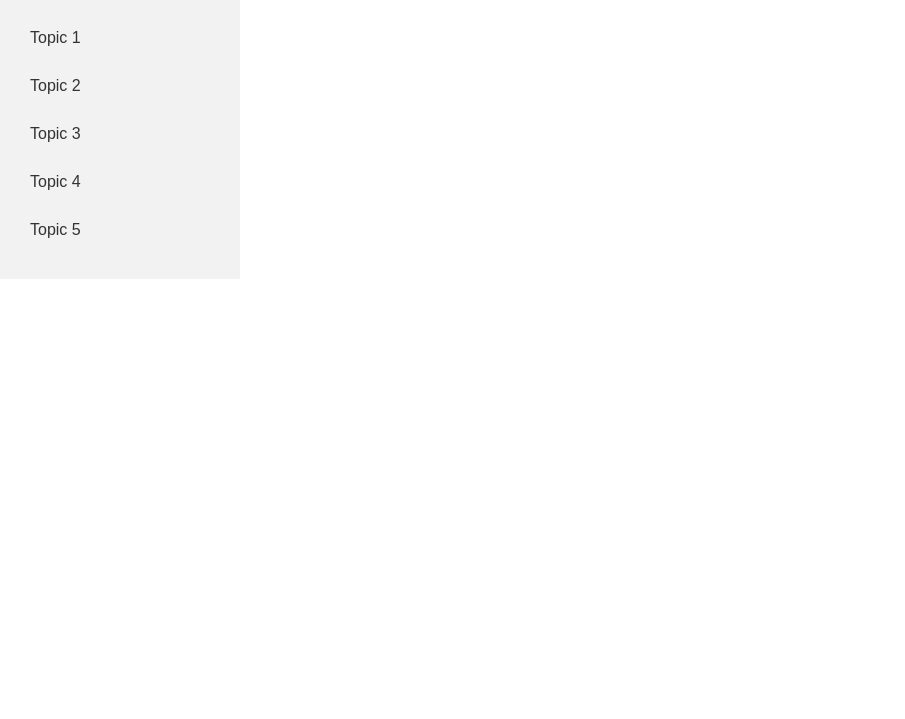
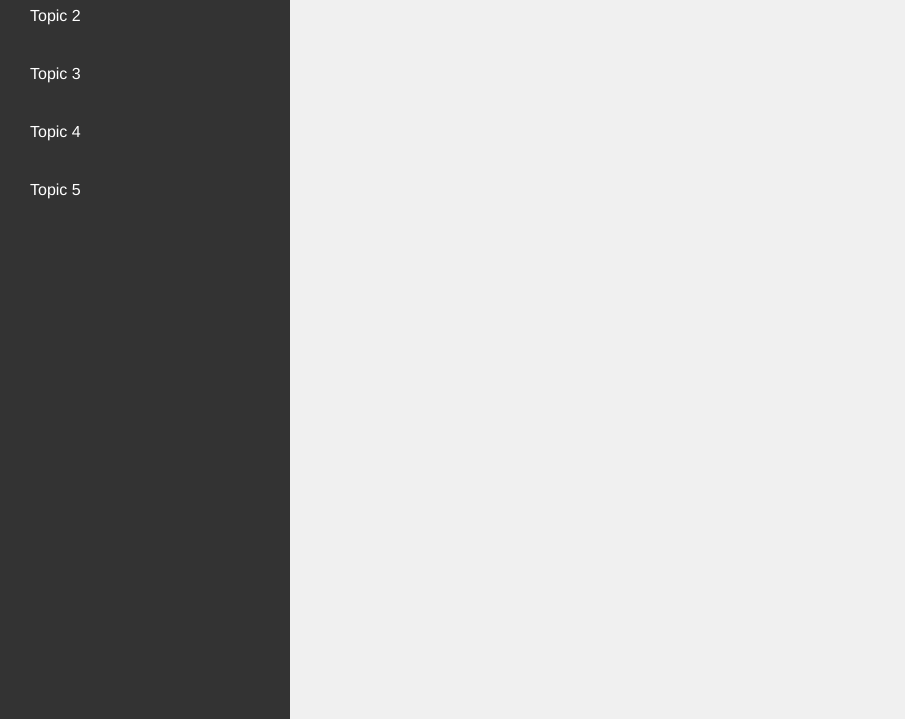
Before and after one commit to rolandogonzagajr/InfoSecH3, a plain HTML site: page index.html in a window 1280 px wide. Shown: the part 81-800 px from the top of the page, without its empty margins (0-905 px from the left). Drawn offline with Linux system fonts and the light colour scheme.

Commit message:
Update style.css

```diff
--- a/style.css
+++ b/style.css
@@ -6,22 +6,29 @@ body {
     background-size: cover;
     margin: 0;
     padding: 0;
-    font-family: Arial, sans-serif;
+    font-family: "Helvetica Neue", Helvetica, Arial, sans-serif;
+    color: #333; /* Font color for the entire page */
+    background-color: #f0f0f0; /* Background color for the entire page */
 }
 
 .leftnav {
-    background-color: #f2f2f2;
+    background-color: #333; /* Background color for the left navigation */
     padding: 20px;
-    width: 200px;
+    width: 250px; /* Increase the width to make it bigger */
+    height: 100vh; /* Take up the full viewport height */
+    position: fixed;
+    top: 0;
+    left: 0;
+    overflow-y: auto; /* Add scrolling if the content overflows */
 }
 
 .leftnav a {
     display: block;
-    margin-bottom: 10px;
+    margin-bottom: 20px; /* Increase spacing between links */
     padding: 10px;
     text-align: left;
     text-decoration: none;
-    color: #333;
+    color: #fff; /* Font color for the links */
     transition: background-color 0.3s ease, color 0.3s ease;
 }
 
@@ -31,7 +38,7 @@ body {
 }
 
 .wrapper {
-    margin-left: 220px; /* Adjust this value to make room for the leftnav */
+    margin-left: 250px; /* Adjust this value to make room for the leftnav */
     padding: 20px;
     background-color: rgba(255, 255, 255, 0.8); /* Add a semi-transparent white background */
 }
@@ -39,4 +46,6 @@ body {
 h1 {
     color: #333;
     text-align: center;
+    font-size: 36px; /* Increase the font size */
+    margin-bottom: 20px; /* Increase spacing below the h1 */
 }
```
